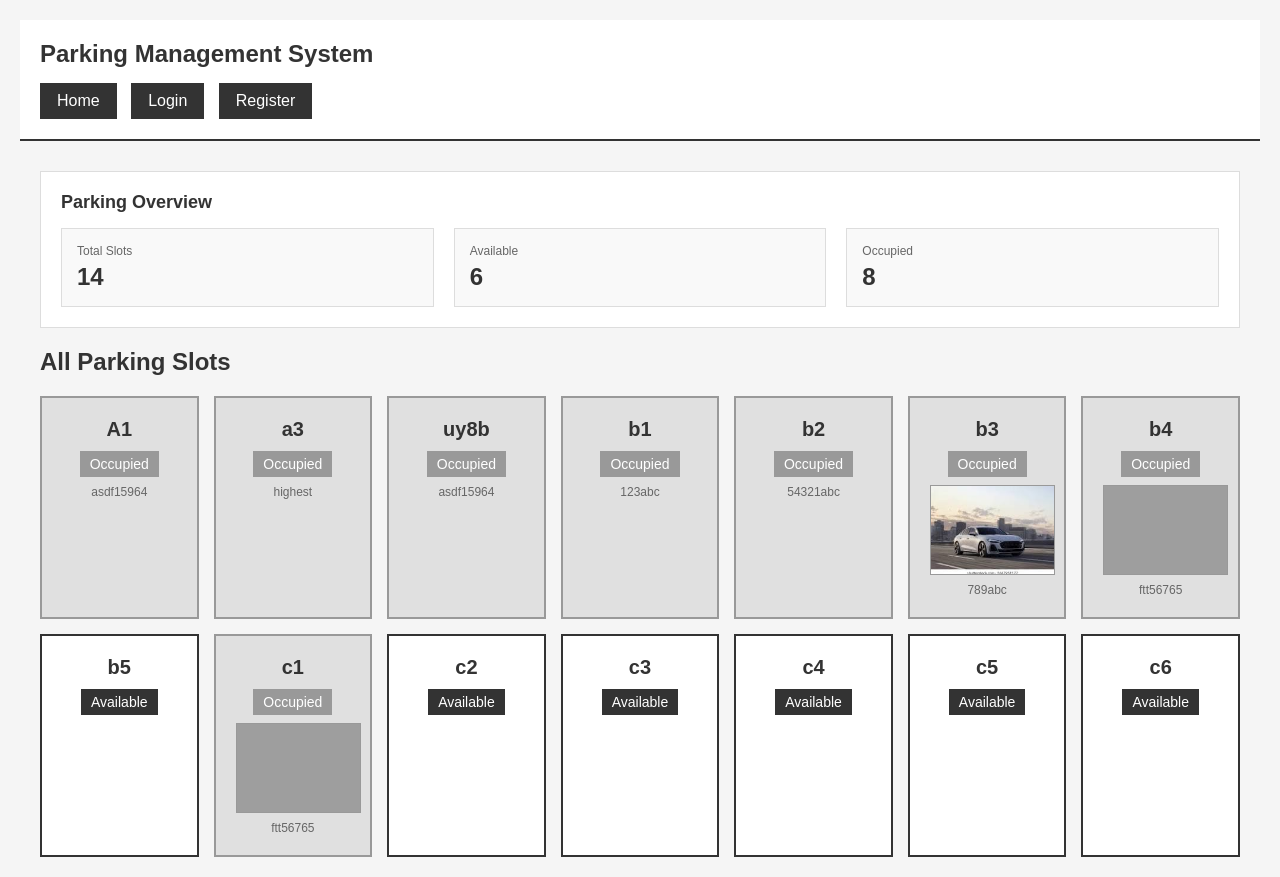
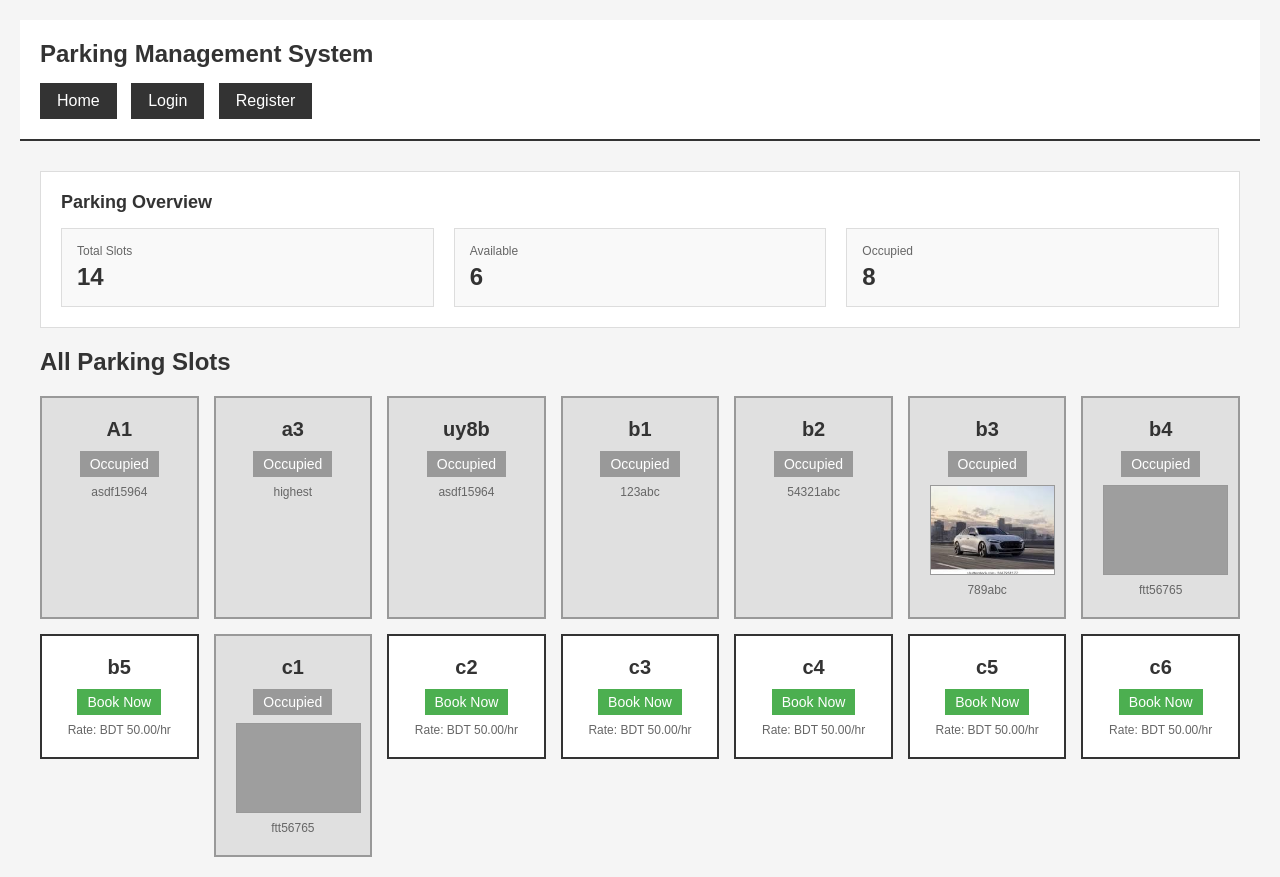
Before and after one commit to izzab123/smart_parking_system, a Django app: page / in a window 1280 px wide. Run offline with Django 5.2, Linux system fonts and the light colour scheme; data comes from the database, SQL or seed files in the repository; both versions use the stored data as it was after the commit; grey boxes are pictures that could not be loaded.

Commit message:
Make available parking slots clickable with booking redirect

```diff
--- a/templates/dashboard.html
+++ b/templates/dashboard.html
@@ -125,6 +125,27 @@
             color: #666;
             margin-top: 8px;
         }
+        .slot-card.available {
+            cursor: pointer;
+            transition: all 0.3s ease;
+        }
+        .slot-card.available:hover {
+            box-shadow: 0 4px 12px rgba(0,0,0,0.2);
+            transform: translateY(-2px);
+        }
+        .slot-link {
+            text-decoration: none;
+            color: inherit;
+            display: block;
+        }
+        .slot-status.available-btn {
+            background: #4CAF50;
+            cursor: pointer;
+            transition: background 0.3s ease;
+        }
+        .slot-status.available-btn:hover {
+            background: #45a049;
+        }
     </style>
 </head>
 <body>
@@ -169,12 +190,18 @@
         <h2 style="margin-bottom: 15px; color: #333;">All Parking Slots</h2>
         <div class="slots-grid">
             {% for slot in slots %}
-            <div class="slot-card {% if slot.is_available %}available{% else %}occupied{% endif %}">
-                <div class="slot-number">{{ slot.slot_number }}</div>
-                <span class="slot-status {% if not slot.is_available %}occupied{% endif %}">
-                    {% if slot.is_available %}Available{% else %}Occupied{% endif %}
-                </span>
-                {% if not slot.is_available %}
+                {% if slot.is_available %}
+                <a href="/book/" class="slot-link">
+                    <div class="slot-card available">
+                        <div class="slot-number">{{ slot.slot_number }}</div>
+                        <span class="slot-status available-btn">Book Now</span>
+                        <p style="font-size: 12px; color: #666; margin-top: 8px;">Rate: BDT {{ slot.price_per_hour }}/hr</p>
+                    </div>
+                </a>
+                {% else %}
+                <div class="slot-card occupied">
+                    <div class="slot-number">{{ slot.slot_number }}</div>
+                    <span class="slot-status occupied">Occupied</span>
                     {% for occupied in occupied_slots %}
                         {% if occupied.slot.id == slot.id %}
                             {% if occupied.vehicle.vehicle_image %}
@@ -183,8 +210,8 @@
                             <div class="slot-info">{{ occupied.vehicle.vehicle_number }}</div>
                         {% endif %}
                     {% endfor %}
+                </div>
                 {% endif %}
-            </div>
             {% endfor %}
         </div>
     </div>
```
Also changed, not shown: db.sqlite3.
